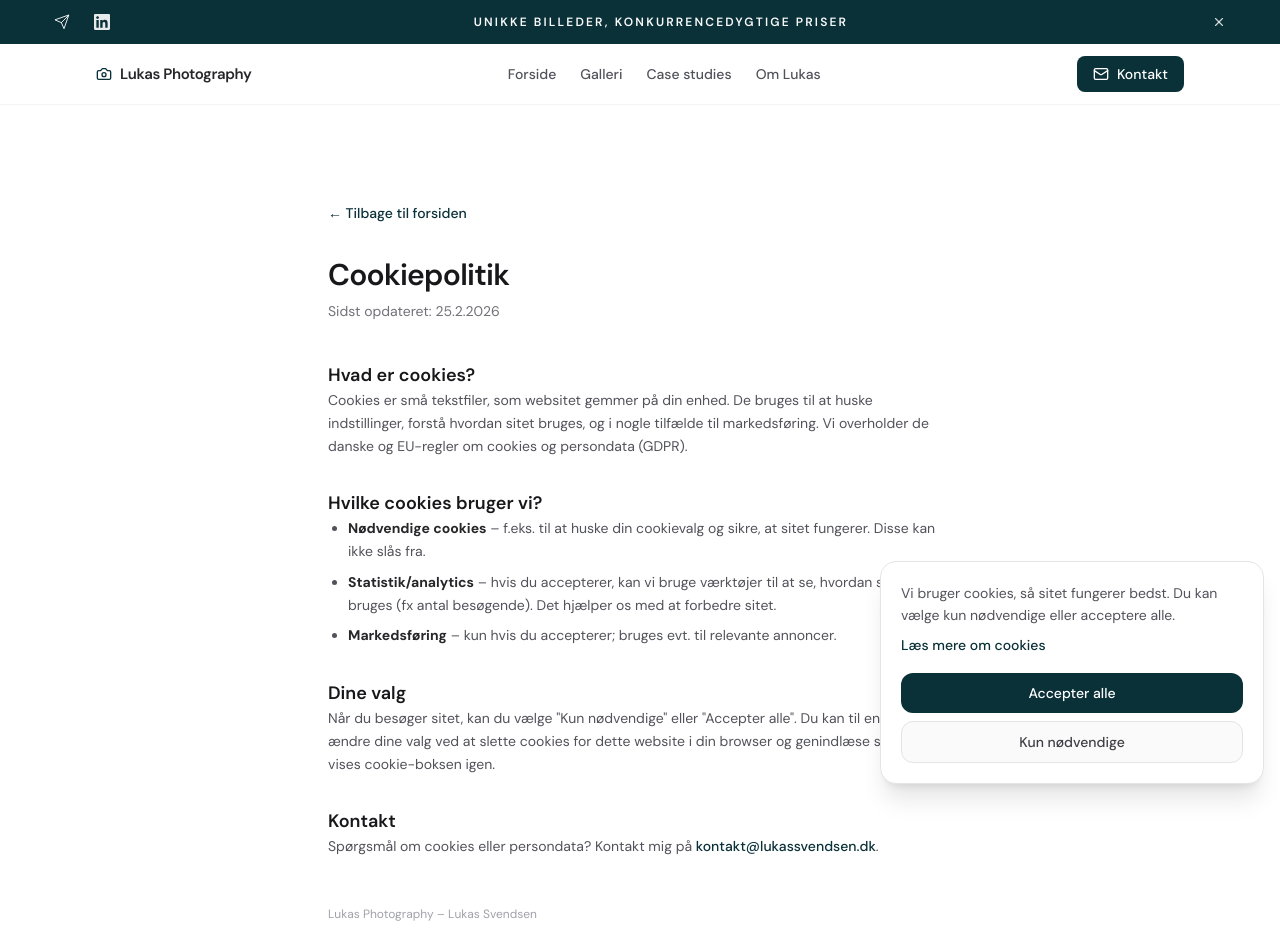
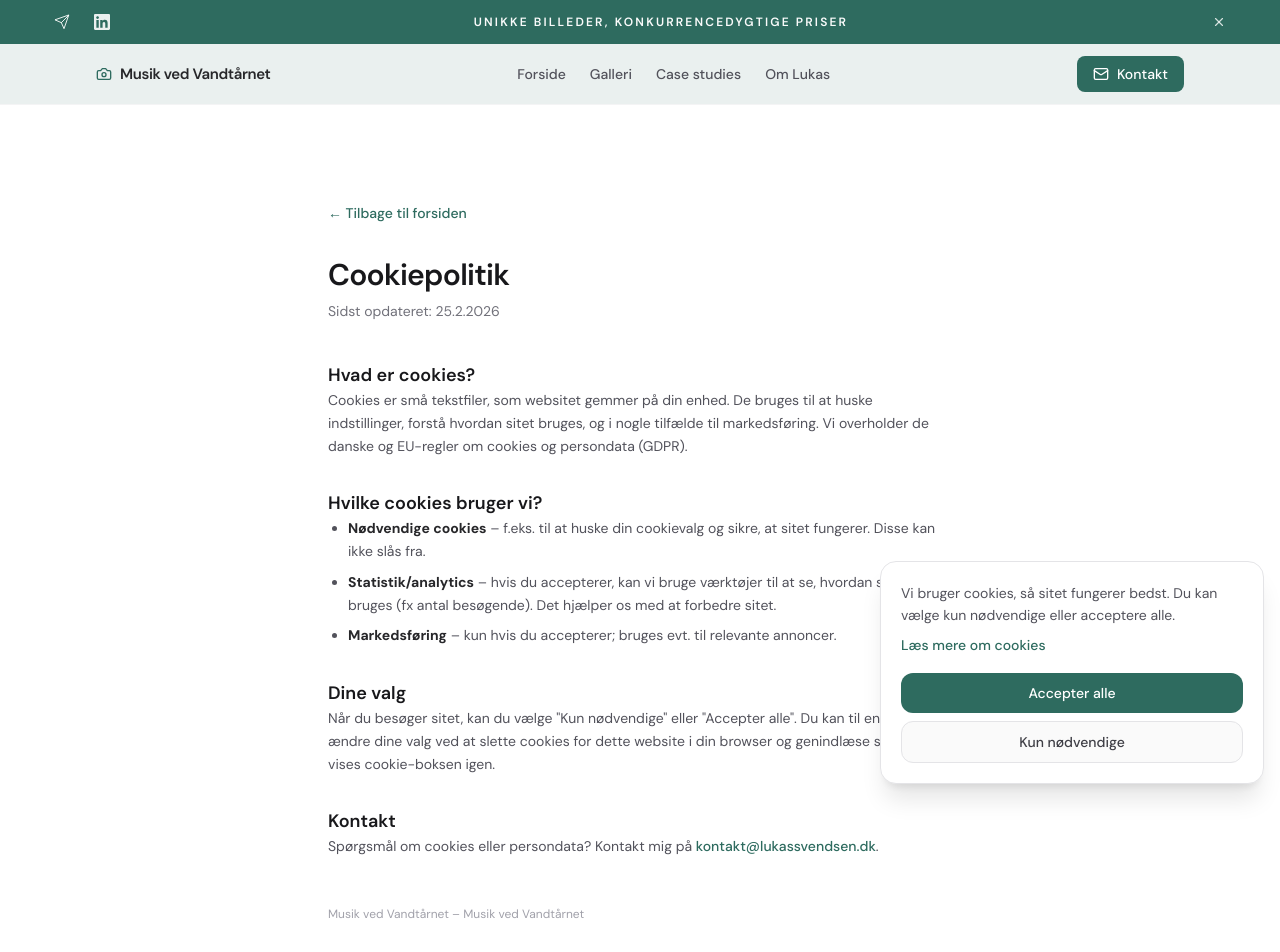
Before and after one commit to ItzLukaas/lukassvendsen, a Next.js app: page /cookies in a window 1280 px wide. Shown: the top 952 px of the page. Built offline with nearby package versions, Linux system fonts and the light colour scheme.

Commit message:
Update global styles and layout for new branding, incorporating a fresh color palette and font adjustments. Modify site configuration to reflect the new brand name and description, enhancing overall site identity.

```diff
--- a/src/app/globals.css
+++ b/src/app/globals.css
@@ -4,25 +4,33 @@
 
 @layer base {
   :root {
-    --background: 0 0% 99%;
-    --foreground: 240 6% 12%;
-    --card: 0 0% 100%;
-    --card-foreground: 240 6% 12%;
-    --primary: 240 6% 12%;
-    --primary-foreground: 0 0% 99%;
-    --secondary: 240 5% 94%;
-    --secondary-foreground: 240 6% 12%;
-    --muted: 240 5% 94%;
-    --muted-foreground: 240 4% 42%;
-    /* Eneste ekstra farve: #0A2E36 (mørk teal) – resten er hvid/sort/grå */
-    --extra: 191 69% 13%;
-    --accent: var(--extra);
-    --accent-dark: var(--extra);
+    /* Primary Background: Deep teal-green #306D5E */
+    --background: 168 40% 30%;
+    --foreground: 0 0% 100%;
+    --card: 168 40% 30%;
+    --card-foreground: 0 0% 100%;
+    --primary: 168 40% 30%;
+    --primary-foreground: 0 0% 100%;
+    --secondary: 168 40% 30%;
+    --secondary-foreground: 0 0% 100%;
+    --muted: 168 40% 35%;
+    --muted-foreground: 0 0% 85%;
+    /* Accent 1: Mustard yellow #E7C048 */
+    --accent-yellow: 45 75% 59%;
+    /* Accent 2: Dark maroon/brick red #8D1A25 */
+    --accent-red: 353 70% 32%;
+    /* Illustration colors: Light aqua/cyan */
+    --illustration-light: 168 50% 75%;
+    --illustration-medium: 168 45% 65%;
+    --grey: 0 0% 52%;
+    --extra: 168 40% 30%;
+    --accent: var(--accent-yellow);
+    --accent-dark: var(--accent-red);
     --accent-foreground: 0 0% 100%;
-    --theme-b: var(--extra);
-    --border: 240 6% 90%;
-    --input: 240 6% 90%;
-    --ring: var(--extra);
+    --theme-b: var(--accent-red);
+    --border: 168 40% 40%;
+    --input: 168 40% 40%;
+    --ring: var(--accent-yellow);
     --radius: 0.5rem;
   }
 }
--- a/src/app/layout.tsx
+++ b/src/app/layout.tsx
@@ -1,5 +1,5 @@
 import type { Metadata, Viewport } from 'next';
-import { Outfit, DM_Sans } from 'next/font/google';
+import { Outfit, DM_Sans, Rajdhani } from 'next/font/google';
 import './globals.css';
 import 'lenis/dist/lenis.css';
 import { siteConfig } from '@/content/data';
@@ -10,6 +10,14 @@ import { CookieBanner } from '@/components/CookieBanner';
 import { CaseStudyLoadingProvider } from '@/context/CaseStudyLoadingContext';
 import { PagePreloader } from '@/components/PagePreloader';
 import { SmoothScroll } from '@/components/SmoothScroll';
+
+// Bold, condensed sans-serif for headings (matching poster style)
+const rajdhani = Rajdhani({
+  subsets: ['latin'],
+  weight: ['400', '600', '700'],
+  variable: '--font-rajdhani',
+  display: 'swap',
+});
 
 const outfit = Outfit({
   subsets: ['latin'],
@@ -26,7 +34,7 @@ const dmSans = DM_Sans({
 export const viewport: Viewport = {
   width: 'device-width',
   initialScale: 1,
-  themeColor: '#0a0a0a',
+  themeColor: '#306D5E',
 };
 
 export const metadata: Metadata = {
@@ -79,10 +87,10 @@ export default function RootLayout({
   return (
     <html
       lang="da"
-      className={`${outfit.variable} ${dmSans.variable} scroll-smooth`}
+      className={`${rajdhani.variable} ${outfit.variable} ${dmSans.variable} scroll-smooth`}
       suppressHydrationWarning
     >
-      <body className="min-h-screen font-sans antialiased bg-background text-foreground">
+      <body className="min-h-screen font-sans antialiased bg-background text-foreground overflow-x-hidden">
         <SmoothScroll />
         <PagePreloader />
         <CaseStudyLoadingProvider>
--- a/src/content/data.ts
+++ b/src/content/data.ts
@@ -1,21 +1,20 @@
 export const siteConfig = {
   /** Branding – vises i header, footer og titler */
-  brandName: 'Lukas Photography',
-  name: 'Lukas Svendsen',
-  title: 'Lukas Photography – Personlig fotograf i Danmark | Portræt, event & bryllup',
+  brandName: 'Musik ved Vandtårnet',
+  name: 'Musik ved Vandtårnet',
+  title: 'Musik ved Vandtårnet – Gratis koncerter ved Grindsted Vandtårn',
   description:
-    'Lukas Photography – personlig fotograf i Danmark. Portrætfotografering, eventfotografering, bryllup og kreative projekter. Lukas Svendsen fanger øjeblikke og historier med kameraet. Kontakt for booking.',
-  url: 'https://lukassvendsen.dk',
+    'Musik ved Vandtårnet – gratis koncerter og arrangementer ved Grindsted Vandtårn. Oplev live musik med forskellige artister gennem sommeren 2026.',
+  url: 'https://musikvedvandtarnet.dk',
   keywords: [
-    'fotograf',
-    'Lukas Photography',
-    'Lukas Svendsen',
-    'portrætfotograf',
-    'eventfotograf',
-    'bryllupsfotograf',
-    'Danmark',
-    'personlig fotografering',
+    'Musik ved Vandtårnet',
+    'Grindsted Vandtårn',
+    'gratis koncerter',
+    'live musik',
+    'sommerarrangementer',
     'Grindsted',
+    'musikfestival',
+    'koncerter Danmark',
   ],
   ogImage: '/og.jpg',
   /**
```
